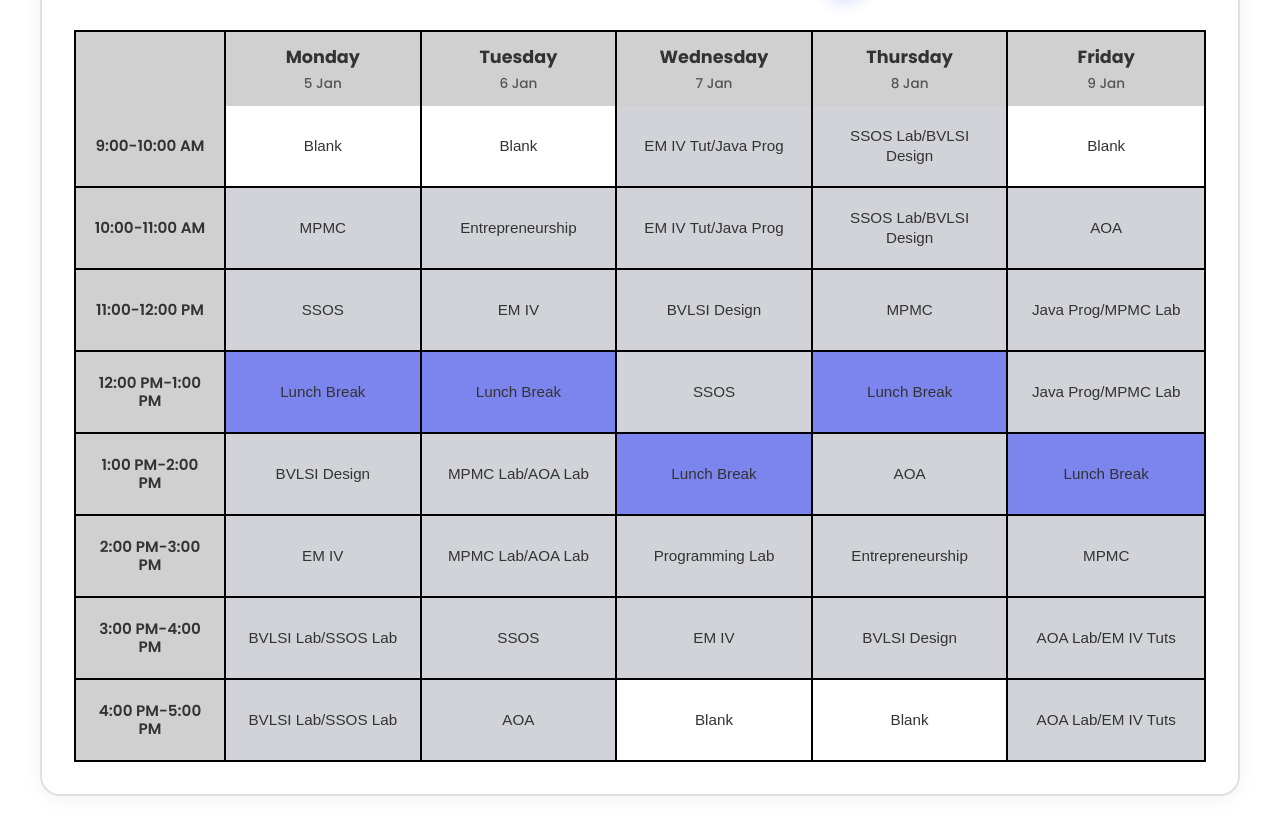
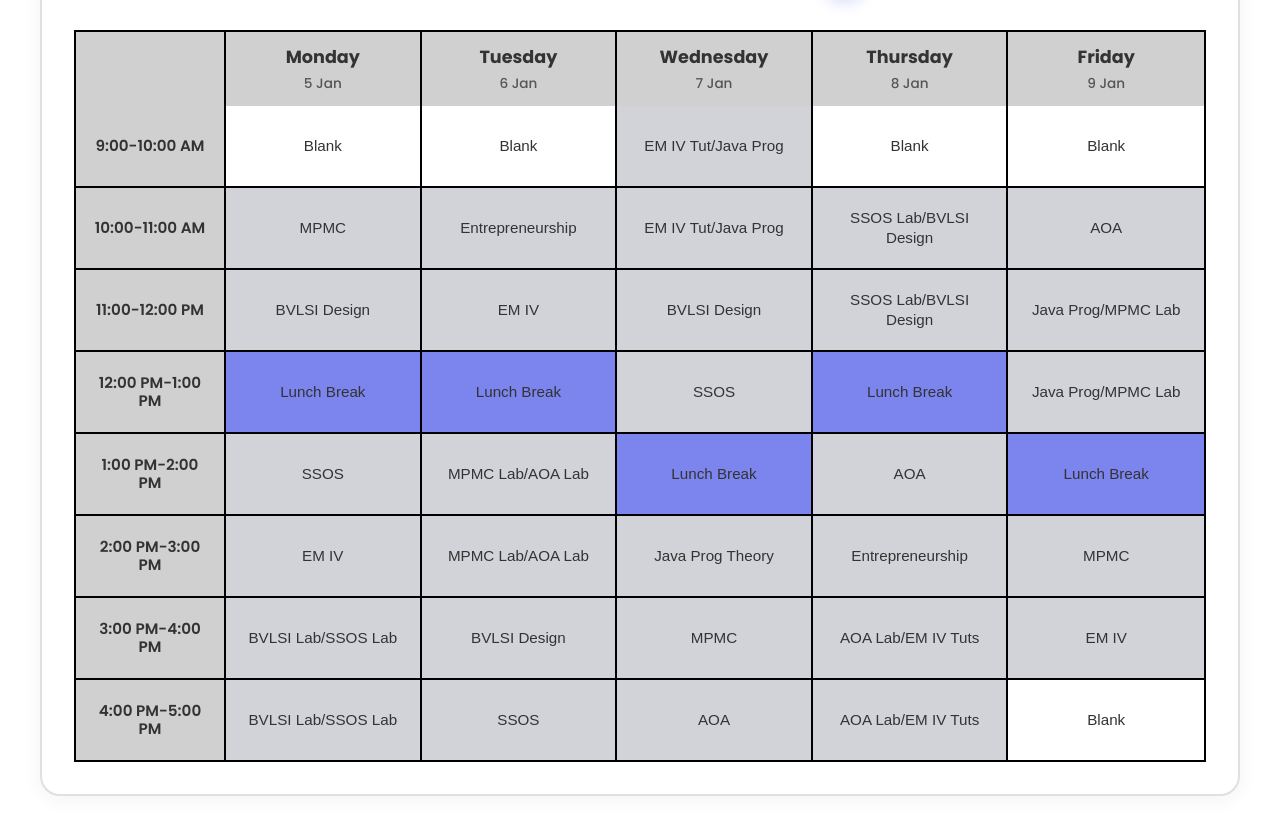
Before and after one commit to viraj24ecs-design/AttendanceMonitor, a React (Create React App) app in the folder frontend/: page /dashboard in a window 1280 px wide. Shown: the part 659-1487 px from the top of the page. Built offline with nearby package versions, Linux system fonts and the light colour scheme; no server answers; sample sign-in values are in the browser's storage; the HTML template or start-up script is replaced by a standard one.

Commit message:
tt changes

```diff
--- a/frontend/src/components/Dashboard.js
+++ b/frontend/src/components/Dashboard.js
@@ -229,21 +229,21 @@ const Dashboard = () => {
   // You can change these to match your actual timetable
   const subjects = [
     // 9:00-10:00
-    ['Blank', 'Blank', 'EM IV Tut/Java Prog', 'SSOS Lab/BVLSI Design', 'Blank'],
+    ['Blank', 'Blank', 'EM IV Tut/Java Prog', 'Blank', 'Blank'],
     // 10:00-11:00
     ['MPMC', 'Entrepreneurship', 'EM IV Tut/Java Prog', 'SSOS Lab/BVLSI Design', 'AOA'],
     // 11:00-12:00 PM
-    ['SSOS', 'EM IV', 'BVLSI Design', 'MPMC', 'Java Prog/MPMC Lab'],
+    ['BVLSI Design', 'EM IV', 'BVLSI Design', 'SSOS Lab/BVLSI Design', 'Java Prog/MPMC Lab'],
     // 12:00 PM-1:00 PM (Lunch Break)
     ['Lunch Break', 'Lunch Break', 'SSOS', 'Lunch Break', 'Java Prog/MPMC Lab'],
     // 1:00 PM-2:00 PM
-    ['BVLSI Design', 'MPMC Lab/AOA Lab', 'Lunch Break', 'AOA', 'Lunch Break'],
+    ['SSOS', 'MPMC Lab/AOA Lab', 'Lunch Break', 'AOA', 'Lunch Break'],
     // 2:00 PM-3:00 PM
-    ['EM IV', 'MPMC Lab/AOA Lab', 'Programming Lab', 'Entrepreneurship', 'MPMC'],
+    ['EM IV', 'MPMC Lab/AOA Lab', 'Java Prog Theory', 'Entrepreneurship', 'MPMC'],
     // 3:00 PM-4:00 PM
-    ['BVLSI Lab/SSOS Lab', 'SSOS', 'EM IV', 'BVLSI Design', 'AOA Lab/EM IV Tuts'],
+    ['BVLSI Lab/SSOS Lab', 'BVLSI Design', 'MPMC', 'AOA Lab/EM IV Tuts', 'EM IV'],
     // 4:00 PM-5:00 PM
-    ['BVLSI Lab/SSOS Lab', 'AOA', 'Blank', 'Blank', 'AOA Lab/EM IV Tuts']
+    ['BVLSI Lab/SSOS Lab', 'SSOS', 'AOA', 'AOA Lab/EM IV Tuts', 'Blank']
   ];
 
   // Define colors for each subject (optional)
@@ -261,7 +261,7 @@ const Dashboard = () => {
     'SSOS Lab/BVLSI Design': '#d2d3d9ff',
     'Blank': '#ffffffff',
     'Lunch Break': '#7c84eeff', //Lunch Break
-    'Programming Lab': '#d2d3d9ff',
+    'Java Prog Theory': '#d2d3d9ff',
     'BVLSI Lab/SSOS Lab': '#d2d3d9ff', // Lecture
   };
 
```
